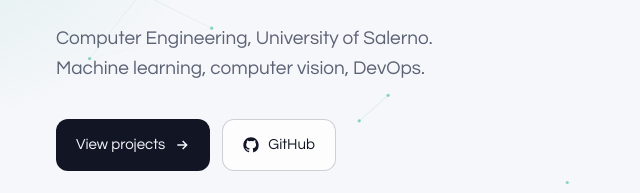
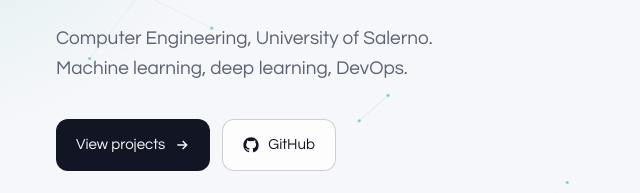
Before and after one commit to Domics10/Domics10.github.io, a plain HTML site: page index.html in a window 1280 px wide. Shown: the part 380-573 px from the top of the page, 48-688 px from the left. Drawn offline with Linux system fonts and the light colour scheme.

Commit message:
Update description in hero section to reflect deep learning focus

```diff
--- a/index.html
+++ b/index.html
@@ -46,7 +46,7 @@
       </h1>
       <p class="lead">
         Computer Engineering, University of Salerno.<br />
-        Machine learning, computer vision, DevOps.
+        Machine learning, deep learning, DevOps.
       </p>
       <div class="cta">
         <a class="btn btn-primary" href="#projects-section">View projects
```
